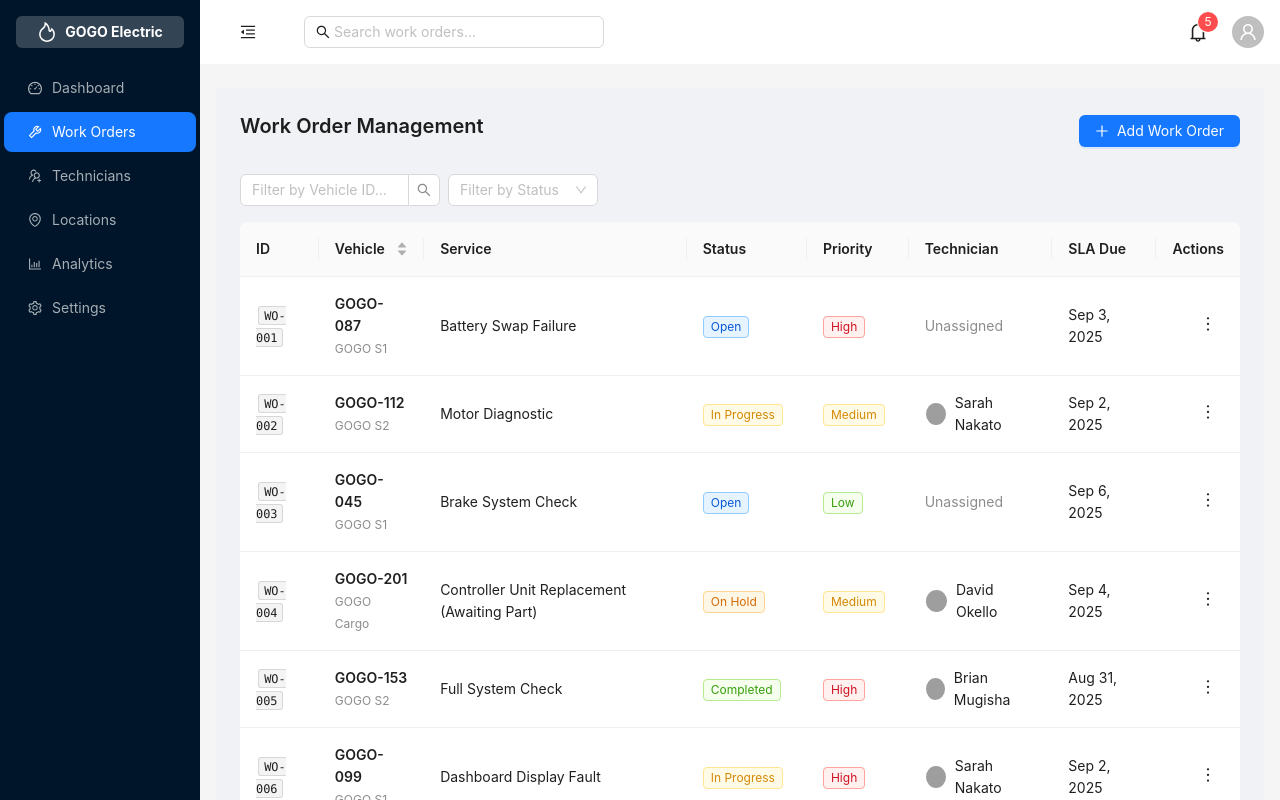
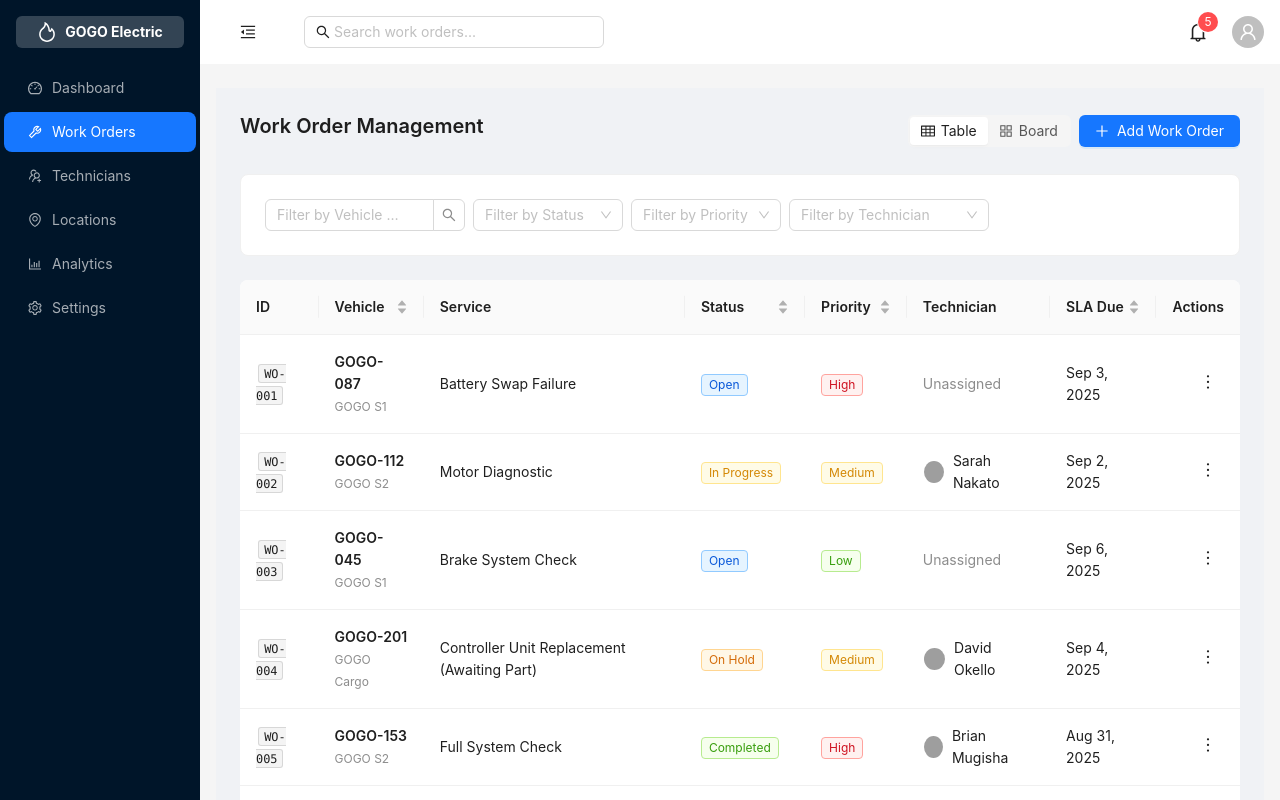
Before and after one commit to iamagaba/cmms, a React (Vite) app: page /work-orders in a window 1280 px wide. Shown: the top 800 px of the page. Built offline with nearby package versions, Linux system fonts and the light colour scheme; grey boxes are pictures that could not be loaded.

Commit message:
[dyad] Adding views and filters to the Work Orders page - wrote 5 file(s) + extra files edited outside of Dyad

```diff
--- a/src/components/WorkOrderDataTable.tsx
+++ b/src/components/WorkOrderDataTable.tsx
@@ -1,48 +1,33 @@
 import * as React from "react";
-import { Table, Input, Select, Space } from "antd";
+import { Table } from "antd";
 import { WorkOrder, Technician, Location } from "@/data/mockData";
 import { WorkOrderRow, getColumns } from "./WorkOrderTableColumns";
 import { WorkOrderFormDialog } from "./WorkOrderFormDialog";
 
-const { Search } = Input;
-const { Option } = Select;
-
 interface WorkOrderDataTableProps {
-  initialData: WorkOrder[];
+  workOrders: WorkOrder[];
   technicians: Technician[];
   locations: Location[];
+  onSave: (workOrderData: WorkOrder) => void;
+  onDelete: (workOrderData: WorkOrder) => void;
 }
 
-export function WorkOrderDataTable({ initialData, technicians, locations }: WorkOrderDataTableProps) {
-  const [data, setData] = React.useState<WorkOrder[]>(initialData);
+export function WorkOrderDataTable({ workOrders, technicians, locations, onSave, onDelete }: WorkOrderDataTableProps) {
   const [isDialogOpen, setIsDialogOpen] = React.useState(false);
   const [editingWorkOrder, setEditingWorkOrder] = React.useState<WorkOrder | null>(null);
-  const [vehicleFilter, setVehicleFilter] = React.useState("");
-  const [statusFilter, setStatusFilter] = React.useState<string | null>(null);
 
   const tableData: WorkOrderRow[] = React.useMemo(() => {
-    return data
-      .map(wo => ({
-        ...wo,
-        technician: technicians.find(t => t.id === wo.assignedTechnicianId),
-        location: locations.find(l => l.id === wo.locationId),
-      }))
-      .filter(wo => {
-        const vehicleMatch = wo.vehicleId.toLowerCase().includes(vehicleFilter.toLowerCase());
-        const statusMatch = statusFilter ? wo.status === statusFilter : true;
-        return vehicleMatch && statusMatch;
-      });
-  }, [data, technicians, locations, vehicleFilter, statusFilter]);
+    return workOrders.map(wo => ({
+      ...wo,
+      technician: technicians.find(t => t.id === wo.assignedTechnicianId),
+      location: locations.find(l => l.id === wo.locationId),
+    }));
+  }, [workOrders, technicians, locations]);
 
-  const handleSave = (workOrderData: WorkOrder) => {
-    const exists = data.some(wo => wo.id === workOrderData.id);
-    if (exists) {
-      setData(data.map(wo => (wo.id === workOrderData.id ? workOrderData : wo)));
-    } else {
-      setData([...data, workOrderData]);
-    }
+  const handleSaveDialog = (workOrderData: WorkOrder) => {
+    onSave(workOrderData);
+    setIsDialogOpen(false);
     setEditingWorkOrder(null);
-    setIsDialogOpen(false);
   };
 
   const handleEdit = (record: WorkOrderRow) => {
@@ -51,32 +36,13 @@ export function WorkOrderDataTable({ initialData, technicians, locations }: Work
   };
 
   const handleDelete = (record: WorkOrderRow) => {
-    setData(data.filter(wo => wo.id !== record.id));
+    onDelete(record);
   };
 
   const columns = getColumns(handleEdit, handleDelete);
 
   return (
     <>
-      <Space style={{ marginBottom: 16 }}>
-        <Search
-          placeholder="Filter by Vehicle ID..."
-          onSearch={setVehicleFilter}
-          onChange={(e) => setVehicleFilter(e.target.value)}
-          style={{ width: 200 }}
-        />
-        <Select
-          placeholder="Filter by Status"
-          allowClear
-          style={{ width: 150 }}
-          onChange={(value) => setStatusFilter(value)}
-        >
-          <Option value="Open">Open</Option>
-          <Option value="In Progress">In Progress</Option>
-          <Option value="On Hold">On Hold</Option>
-          <Option value="Completed">Completed</Option>
-        </Select>
-      </Space>
       <Table
         dataSource={tableData}
         columns={columns}
@@ -90,7 +56,7 @@ export function WorkOrderDataTable({ initialData, technicians, locations }: Work
             setIsDialogOpen(false);
             setEditingWorkOrder(null);
           }}
-          onSave={handleSave}
+          onSave={handleSaveDialog}
           workOrder={editingWorkOrder}
         />
       )}
--- a/src/components/WorkOrderKanban.tsx
+++ b/src/components/WorkOrderKanban.tsx
@@ -1,4 +1,4 @@
-import { workOrders, technicians, locations, WorkOrder } from "../data/mockData";
+import { technicians, locations, WorkOrder } from "../data/mockData";
 import WorkOrderCard from "./WorkOrderCard";
 import { Row, Col, Typography, Tag } from "antd";
 
@@ -13,7 +13,11 @@ const statusColors = {
   Completed: "green",
 };
 
-const WorkOrderKanban = () => {
+interface WorkOrderKanbanProps {
+    workOrders: WorkOrder[];
+}
+
+const WorkOrderKanban = ({ workOrders }: WorkOrderKanbanProps) => {
   const getColumnOrders = (status: WorkOrder['status']) => {
     return workOrders.filter(order => order.status === status);
   };
@@ -26,7 +30,7 @@ const WorkOrderKanban = () => {
             <Title level={5} style={{ margin: 0 }}>{status}</Title>
             <Tag color={statusColors[status]}>{getColumnOrders(status).length}</Tag>
           </div>
-          <div style={{ display: 'flex', flexDirection: 'column', gap: 16, height: 'calc(100vh - 22rem)', overflowY: 'auto', paddingRight: 8 }}>
+          <div style={{ display: 'flex', flexDirection: 'column', gap: 16, height: 'calc(100vh - 28rem)', overflowY: 'auto', paddingRight: 8 }}>
             {getColumnOrders(status).map(order => {
               const technician = technicians.find(t => t.id === order.assignedTechnicianId);
               const location = locations.find(l => l.id === order.locationId);
--- a/src/components/WorkOrderTableColumns.tsx
+++ b/src/components/WorkOrderTableColumns.tsx
@@ -22,6 +22,8 @@ const statusColors: Record<WorkOrder['status'], string> = {
     "On Hold": "orange",
     Completed: "green",
 };
+
+const priorityOrder: Record<WorkOrder['priority'], number> = { 'High': 1, 'Medium': 2, 'Low': 3 };
 
 export const getColumns = (
   onEdit: (record: WorkOrderRow) => void,
@@ -51,12 +53,14 @@ export const getColumns = (
   {
     title: "Status",
     dataIndex: "status",
-    render: (status: WorkOrder['status']) => <Tag color={statusColors[status]}>{status}</Tag>
+    render: (status: WorkOrder['status']) => <Tag color={statusColors[status]}>{status}</Tag>,
+    sorter: (a: WorkOrderRow, b: WorkOrderRow) => a.status.localeCompare(b.status),
   },
   {
     title: "Priority",
     dataIndex: "priority",
-    render: (priority: WorkOrder['priority']) => <Tag color={priorityColors[priority]}>{priority}</Tag>
+    render: (priority: WorkOrder['priority']) => <Tag color={priorityColors[priority]}>{priority}</Tag>,
+    sorter: (a: WorkOrderRow, b: WorkOrderRow) => priorityOrder[a.priority] - priorityOrder[b.priority],
   },
   {
     title: "Technician",
@@ -75,7 +79,8 @@ export const getColumns = (
   {
     title: "SLA Due",
     dataIndex: "slaDue",
-    render: (slaDue: string) => dayjs(slaDue).format("MMM D, YYYY")
+    render: (slaDue: string) => dayjs(slaDue).format("MMM D, YYYY"),
+    sorter: (a: WorkOrderRow, b: WorkOrderRow) => dayjs(a.slaDue).unix() - dayjs(b.slaDue).unix(),
   },
   {
     title: "Actions",
--- a/src/pages/Dashboard.tsx
+++ b/src/pages/Dashboard.tsx
@@ -38,7 +38,7 @@ const Dashboard = () => {
       <Row gutter={[24, 24]}>
         <Col xs={24} xl={16}>
           <Title level={4}>Work Order Board</Title>
-          <WorkOrderKanban />
+          <WorkOrderKanban workOrders={workOrders} />
         </Col>
         <Col xs={24} xl={8}>
           <Title level={4}>Team & Locations</Title>
--- a/src/pages/WorkOrders.tsx
+++ b/src/pages/WorkOrders.tsx
@@ -1,39 +1,121 @@
 import { useState } from "react";
-import { Button, Typography, Space } from "antd";
-import { PlusOutlined } from "@ant-design/icons";
+import { Button, Typography, Space, Segmented, Input, Select, Card } from "antd";
+import { PlusOutlined, AppstoreOutlined, TableOutlined } from "@ant-design/icons";
 import { workOrders, technicians, locations, WorkOrder } from "@/data/mockData";
 import { WorkOrderDataTable } from "@/components/WorkOrderDataTable";
 import { WorkOrderFormDialog } from "@/components/WorkOrderFormDialog";
+import WorkOrderKanban from "@/components/WorkOrderKanban";
 
 const { Title } = Typography;
+const { Search } = Input;
+const { Option } = Select;
 
 const WorkOrdersPage = () => {
   const [isDialogOpen, setIsDialogOpen] = useState(false);
   const [allWorkOrders, setAllWorkOrders] = useState(workOrders);
+  const [view, setView] = useState<'table' | 'kanban'>('table');
+
+  // Filter states
+  const [vehicleFilter, setVehicleFilter] = useState("");
+  const [statusFilter, setStatusFilter] = useState<string | undefined>(undefined);
+  const [priorityFilter, setPriorityFilter] = useState<string | undefined>(undefined);
+  const [technicianFilter, setTechnicianFilter] = useState<string | undefined>(undefined);
 
   const handleSave = (workOrderData: WorkOrder) => {
     const exists = allWorkOrders.some(wo => wo.id === workOrderData.id);
     if (exists) {
       setAllWorkOrders(allWorkOrders.map(wo => wo.id === workOrderData.id ? workOrderData : wo));
     } else {
-      setAllWorkOrders([...allWorkOrders, workOrderData]);
+      setAllWorkOrders([workOrderData, ...allWorkOrders]);
     }
   };
+
+  const handleDelete = (workOrderData: WorkOrder) => {
+    setAllWorkOrders(allWorkOrders.filter(wo => wo.id !== workOrderData.id));
+  };
+
+  const filteredWorkOrders = allWorkOrders.filter(wo => {
+    const vehicleMatch = wo.vehicleId.toLowerCase().includes(vehicleFilter.toLowerCase());
+    const statusMatch = statusFilter ? wo.status === statusFilter : true;
+    const priorityMatch = priorityFilter ? wo.priority === priorityFilter : true;
+    const technicianMatch = technicianFilter ? wo.assignedTechnicianId === technicianFilter : true;
+    return vehicleMatch && statusMatch && priorityMatch && technicianMatch;
+  });
 
   return (
     <Space direction="vertical" size="large" style={{ width: '100%' }}>
       <div style={{ display: 'flex', justifyContent: 'space-between', alignItems: 'center' }}>
         <Title level={4}>Work Order Management</Title>
+        <Space>
+            <Segmented
+                options={[
+                    { label: 'Table', value: 'table', icon: <TableOutlined /> },
+                    { label: 'Board', value: 'kanban', icon: <AppstoreOutlined /> },
+                ]}
+                value={view}
+                onChange={(value) => setView(value as 'table' | 'kanban')}
+            />
             <Button type="primary" icon={<PlusOutlined />} onClick={() => setIsDialogOpen(true)}>
                 Add Work Order
             </Button>
+        </Space>
       </div>
 
+      <Card>
+        <Space wrap>
+          <Search
+            placeholder="Filter by Vehicle ID..."
+            allowClear
+            onSearch={setVehicleFilter}
+            onChange={(e) => setVehicleFilter(e.target.value)}
+            style={{ width: 200 }}
+          />
+          <Select
+            placeholder="Filter by Status"
+            allowClear
+            style={{ width: 150 }}
+            onChange={setStatusFilter}
+            value={statusFilter}
+          >
+            <Option value="Open">Open</Option>
+            <Option value="In Progress">In Progress</Option>
+            <Option value="On Hold">On Hold</Option>
+            <Option value="Completed">Completed</Option>
+          </Select>
+          <Select
+            placeholder="Filter by Priority"
+            allowClear
+            style={{ width: 150 }}
+            onChange={setPriorityFilter}
+            value={priorityFilter}
+          >
+            <Option value="High">High</Option>
+            <Option value="Medium">Medium</Option>
+            <Option value="Low">Low</Option>
+          </Select>
+          <Select
+            placeholder="Filter by Technician"
+            allowClear
+            style={{ width: 200 }}
+            onChange={setTechnicianFilter}
+            value={technicianFilter}
+          >
+            {technicians.map(t => <Option key={t.id} value={t.id}>{t.name}</Option>)}
+          </Select>
+        </Space>
+      </Card>
+
+      {view === 'table' ? (
         <WorkOrderDataTable
-        initialData={allWorkOrders}
+          workOrders={filteredWorkOrders}
           technicians={technicians}
           locations={locations}
+          onSave={handleSave}
+          onDelete={handleDelete}
         />
+      ) : (
+        <WorkOrderKanban workOrders={filteredWorkOrders} />
+      )}
 
       {isDialogOpen && (
         <WorkOrderFormDialog
```
Lines whose indentation alone changed are shown as unchanged.
